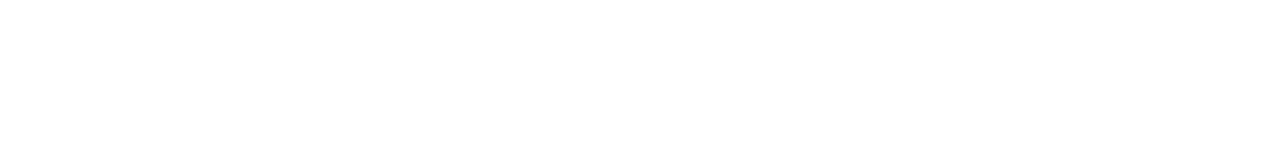
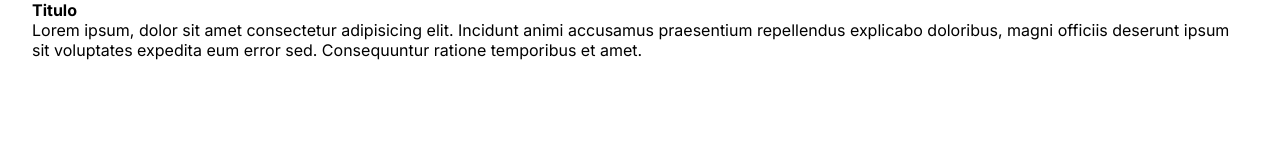
Before and after one commit to RodrigoErico/curso-codeboost, a plain HTML site: page projeto-wireframe/index.html in a window 1280 px wide. Drawn offline with Linux system fonts and the light colour scheme.

Commit message:
Difinido o tamanho da grid no container.

```diff
--- a/projeto-wireframe/css/reset.css
+++ b/projeto-wireframe/css/reset.css
@@ -22,3 +22,10 @@ button {
   background-color: transparent;
   cursor: pointer;
 }
+
+.container {
+  width: 100%;
+  max-width: 1246px;
+  margin: 0 auto;
+  padding: 0 15px;
+}
--- a/projeto-wireframe/index.html
+++ b/projeto-wireframe/index.html
@@ -18,7 +18,12 @@
 </head>
 
 <body>
-
+  <div class="container">
+    <h1>Titulo</h1>
+    <p>Lorem ipsum, dolor sit amet consectetur adipisicing elit. Incidunt animi accusamus praesentium repellendus
+      explicabo doloribus, magni officiis deserunt ipsum sit voluptates expedita eum error sed. Consequuntur ratione
+      temporibus et amet.</p>
+  </div>
 </body>
 
 </html>
```
